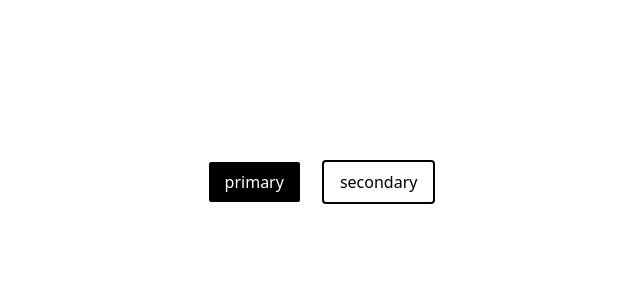
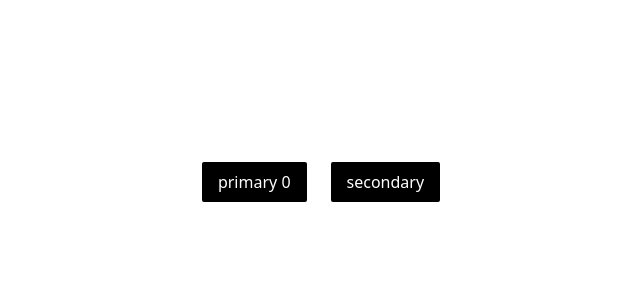
Before and after one commit to roirude/polymo, a React (Vite) app: page / in a window 1280 px wide. Shown: the top 300 px of the page, without its empty margins (319-959 px from the left). Built offline with nearby package versions, Linux system fonts and the light colour scheme.

Commit message:
Text Button component

```diff
--- a/src/App.tsx
+++ b/src/App.tsx
@@ -1,13 +1,27 @@
+import { useState } from "react"
 import Button from "./components/Button"
 
 
 function App() {
+  const [count, setCount] = useState(0)
+  const [variant, setVariant] = useState<"primary" | "secondary">("primary")
+
+  const handlePrimaryClick = () => {
+    setCount(prev => prev + 1)
+  }
+  const handleSecondaryClick = () => {
+    if (variant === "primary") {
+      setVariant("secondary");
+    } else {
+      setVariant("primary");
+    }
+  }
   return (
     <>
       {/* Buttons */}
       <div className="flex items-center justify-center m-40 gap-5">
-        <Button>primary</Button>
-        <Button variant="secondary">secondary</Button>
+        <Button onClick={handlePrimaryClick}>primary {count}</Button>
+        <Button variant={variant} onClick={handleSecondaryClick}>secondary</Button>
       </div>
     </>
   )
```
